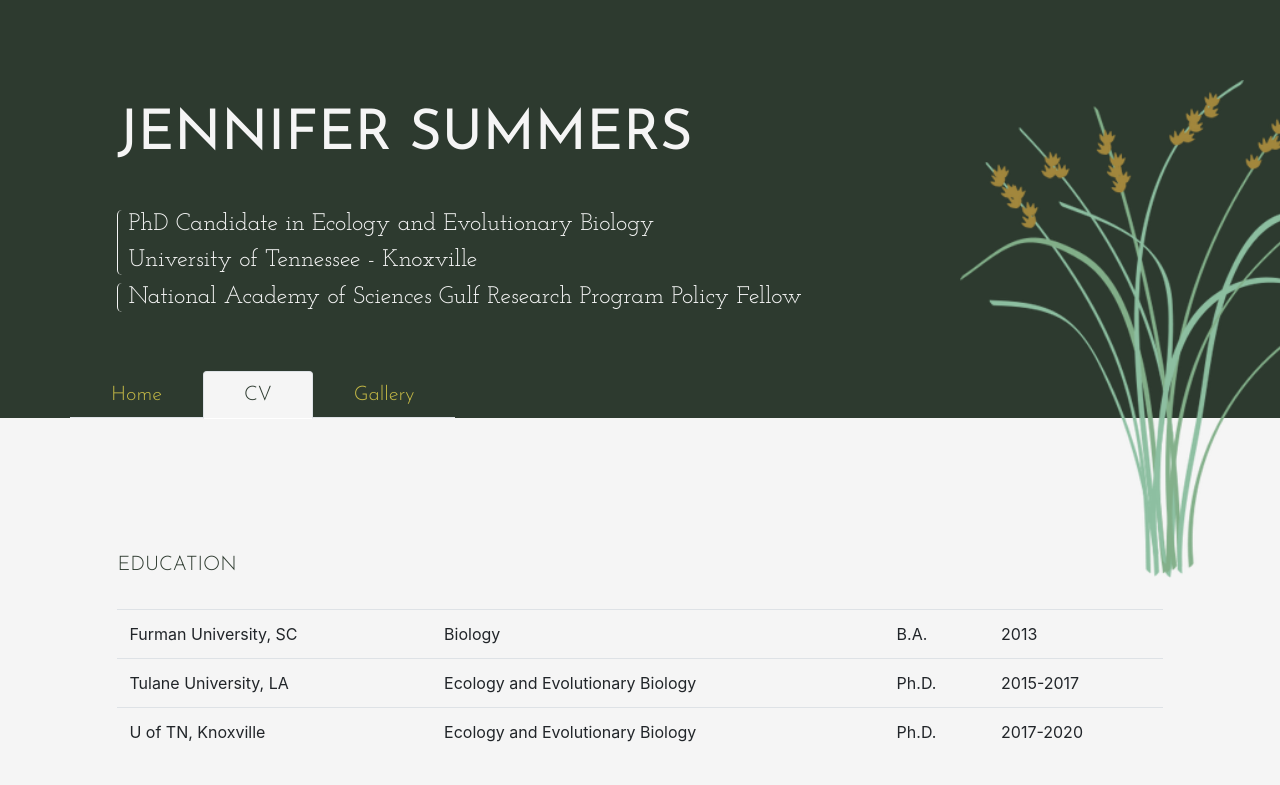
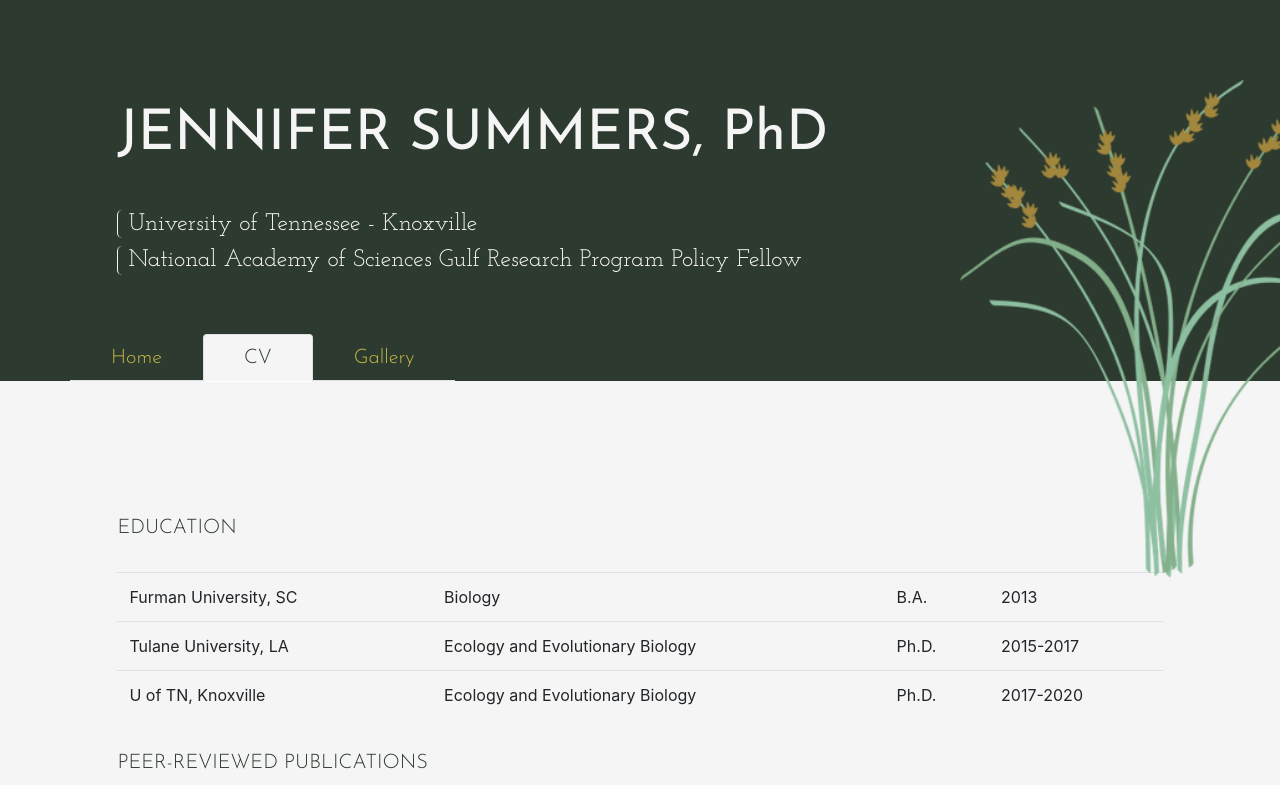
Before and after one commit to JennSumm/summers.science, a plain HTML site: page cv.html in a window 1280 px wide. Shown: the top 785 px of the page. Drawn offline with nearby package versions, Linux system fonts and the light colour scheme.

Commit message:
Update cv.html

```diff
--- a/cv.html
+++ b/cv.html
@@ -19,9 +19,8 @@
             <div class="container">
                 <div class="row">
                     <div class="col-11">
-                        <h1>JENNIFER SUMMERS</h1>
+                        <h1>JENNIFER SUMMERS, PhD</h1>
                         <div class="positionGroup">
-                            <h2>PhD Candidate in Ecology and Evolutionary Biology</h2>
                             <h2>University of Tennessee - Knoxville</h2>
                         </div>
                         <div class="positionGroup">
```
